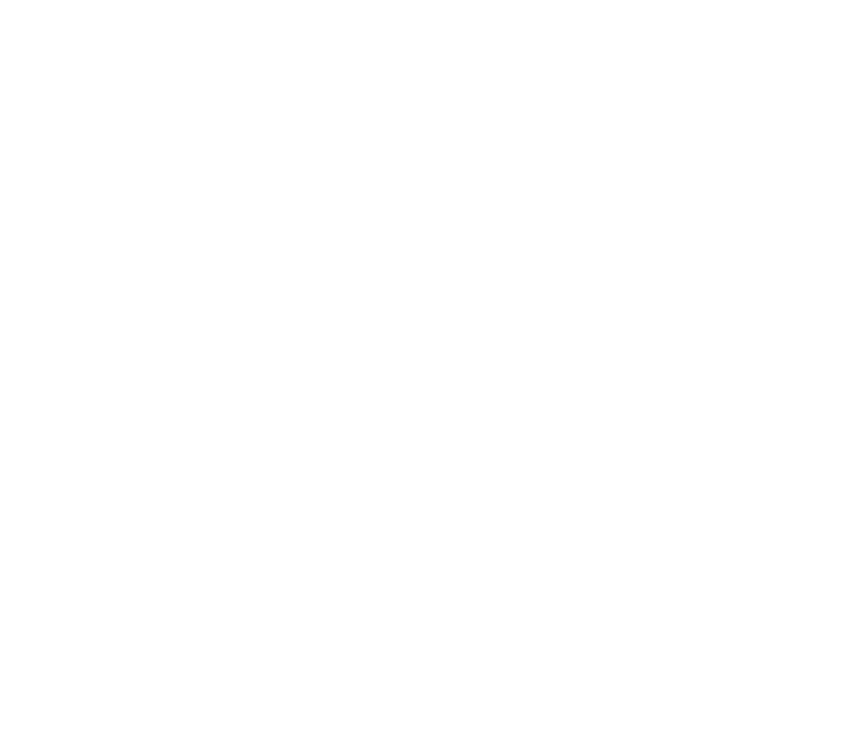
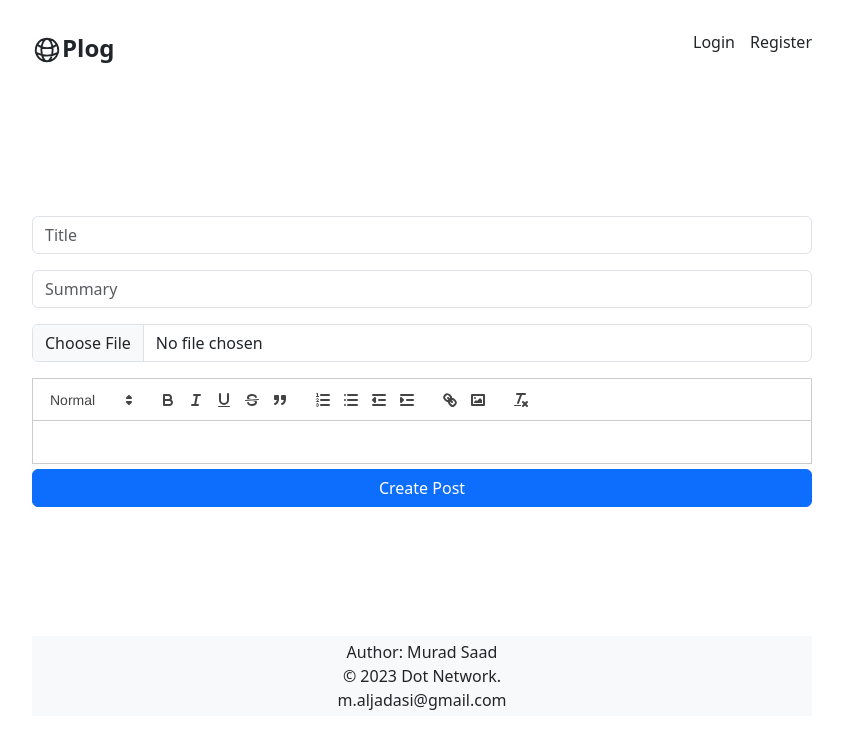
Before and after one commit to Eng-Murad/Note-App-front-end, a React (Vite) app: page /post in a window 1280 px wide. Before the commit this address had no page. Shown: the top 748 px of the page, without its empty margins (218-1061 px from the left). Built offline with nearby package versions, Linux system fonts and the light colour scheme; no server answers.

Commit message:
Update App.jsx

```diff
--- a/src/App.jsx
+++ b/src/App.jsx
@@ -25,7 +25,7 @@
             }/>
             <Route path={'/Login'} element={ <LoginPage /> }/>
             <Route path={'/register'} element={ <RegisterPage /> }/>
-            <Route path="/Create" element={<CreatePost />}/>
+            <Route path="/post" element={<CreatePost />}/>
             <Route path="/post/:id"  element={<Postpage />}/>
             <Route path="/edit/:id" element={<EditPost />} />
           </Route>
```
